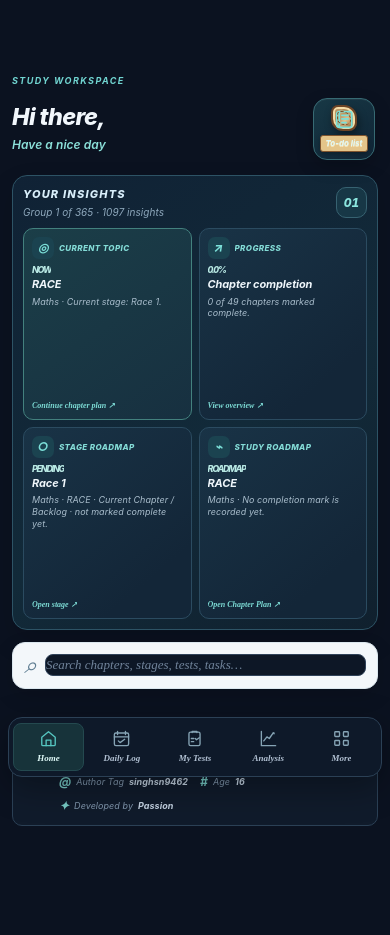
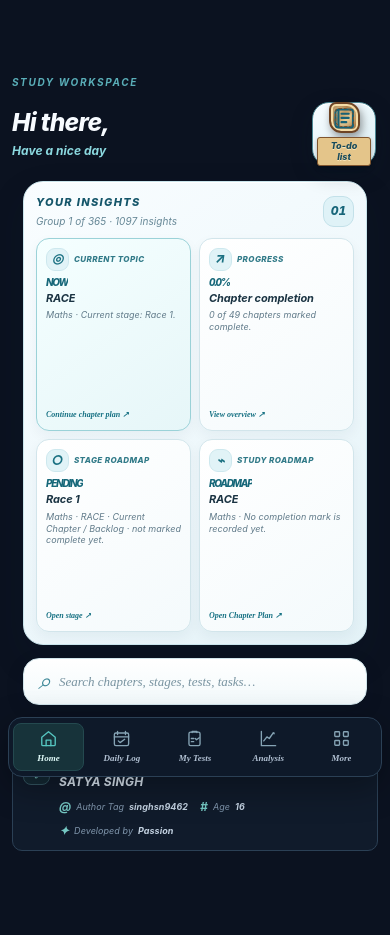
Before and after one commit to singhsn9462-rgb/StudyOrbit, a plain HTML site: page index.html in a window 390 px wide. Shown: the part 60-995 px from the top of the page. Before the commit the page ends 970 px from the top, so only its background shows below. Drawn offline with Linux system fonts and the light colour scheme.

Commit message:
Add files via upload

```diff
--- a/index.html
+++ b/index.html
@@ -339,7 +339,7 @@ body:before{background-image:linear-gradient(180deg,rgba(4,9,20,.70),rgba(5,12,2
 <header class="hero">
 <img src="./studyorbit-logo.png" alt="StudyOrbital logo" class="studyorbit-logo" width="140" onerror="this.hidden=true">
 <h1>StudyOrbital</h1>
-<span class="orbit-model-label" aria-label="Model S8.2.1">S8.2.1</span>
+<span class="orbit-model-label" aria-label="Model S8.3">S8.3</span>
 </header>
 <section class="card" id="summary"><h2>📋🏷Summary dashboard</h2><div class="stats"><div class="stat"><span>Total Chapters</span><strong id="totalChapters">51</strong></div><div class="stat"><span>Completed Chapters</span><strong id="completedCount">0</strong></div><div class="stat"><span>Overall Progress</span><strong id="percent">0%</strong></div></div><div class="bar"><div id="progressBar"></div></div><div class="small" id="distribution"></div><div class="stats" style="margin-top:14px"><div class="stat"><span>Avg. Study hr/Day</span><strong id="medianStudyHours">—</strong></div><div class="stat"><span>Consistency Meter</span><strong id="consistencyPercent">—</strong></div></div><div class="bar" aria-label="Consistency meter"><div id="consistencyBar" style="width:0%"></div></div><div class="small" id="studyMetricsHint">Log daily study time to start measuring consistency.</div></section>
 <section class="card accordion-section collapsed" id="chapterPlanSection"><h2 tabindex="0" role="button" aria-expanded="false">📑 Chapter plan</h2><div class="field"><label for="planSubject">Planning Subject</label><select id="planSubject"></select></div><p class="section-label"></p><div id="drawers"></div></section>
--- a/studyorbit-shell.css
+++ b/studyorbit-shell.css
@@ -253,3 +253,62 @@ main.wrap.so-app{min-height:100vh;min-height:100dvh;grid-template-rows:auto minm
 @media(max-height:720px) and (max-width:680px){.so-insights-panel{height:52svh;min-height:300px}.so-app .so-home-intro{padding-top:clamp(8px,calc(14svh - 55px),70px)}}
 @media(max-width:360px){.so-insights-panel{padding:8px;gap:7px;min-height:310px}.so-insight-grid{gap:5px}.so-insight-card{padding:7px 6px}.so-insight-card h3{font-size:10px}.so-insight-card p{font-size:8.5px}.so-insight-link{font-size:8px!important}.so-app .so-welcome-copy h2{font-size:22px}.so-more-item>.so-nav-button{gap:6px}}
 @media(prefers-reduced-motion:reduce){.so-mobile-nav.so-nav-refresh .so-nav-button{animation:none}.so-insight-progress i{transition:none}}
+
+
+/* S8.3 Home dashboard refinement — airy smart-home reference, restrained teal/navy, tracker sections unchanged. */
+.so-app .so-home-intro{padding-top:clamp(34px,calc(16svh - 52px),112px);margin-bottom:22px}
+.so-app .so-kicker{color:#5aaeb8;letter-spacing:1.65px;font-size:10px;margin-bottom:10px}
+.so-app .so-welcome-row{min-height:76px;gap:14px;margin-bottom:16px}
+.so-app .so-welcome-copy h2{font-size:clamp(25px,4vw,36px);font-weight:760;letter-spacing:-1px;color:#f7fbff}
+.so-app #soGreetingWish{color:#8bd8df;font-size:clamp(12px,1.6vw,14px);font-weight:650;margin-top:8px}
+.so-home-tools{flex:0 0 76px;width:76px;min-width:76px;min-height:76px}
+.so-home-tools #todoFab.todo-docked{flex:0 0 70px;width:70px;min-width:70px;height:70px;min-height:70px;border-radius:20px!important;border:1px solid #4e8995!important;background:linear-gradient(145deg,#f7fcff 0%,#dceff4 100%)!important;box-shadow:0 8px 22px #061d2b38,inset 0 1px #fff!important}
+#todoFab.todo-docked .todo-fab-symbol{width:35px;height:35px;color:#176176!important}
+#todoFab.todo-docked .todo-fab-symbol svg{width:32px;height:32px;stroke:currentColor;stroke-width:1.7}
+#todoFab.todo-docked .todo-fab-label{font-size:9px!important;color:#17495a!important;font-weight:800!important;letter-spacing:.1px}
+.so-app .so-insights-panel{width:94%;height:55svh;min-height:330px;max-height:560px;box-sizing:border-box;margin-inline:auto;padding:15px;border:1px solid #c9e4eb;border-radius:23px;background:linear-gradient(145deg,#f9fdff 0%,#edf7fb 60%,#e3f2f7 100%);box-shadow:0 15px 36px #071b2a22,inset 0 1px #fff;color:#142b3a;gap:12px}
+.so-app .so-insights-heading>div>span{font-size:11px;letter-spacing:1.35px;color:#15566a}
+.so-app .so-insights-heading small{font-size:10px;color:#668796}
+.so-app .so-insights-badge{border:1px solid #c3e1e9;background:#dff2f7;color:#176579;border-radius:11px}
+.so-app .so-insight-grid{gap:10px}
+.so-app .so-insight-card{padding:11px;border:1px solid #d2e5eb;border-radius:15px;background:linear-gradient(145deg,#fff 0%,#f4fafc 100%);box-shadow:0 5px 13px #0c33410c}
+.so-app .so-insight-card.is-priority{border-color:#9bd2d8;background:linear-gradient(145deg,#f5ffff,#e6f6f8)}
+.so-app .so-insight-icon{background:#e1f3f7;color:#1b7182;border:1px solid #cde8ee;border-radius:9px}
+.so-app .so-insight-category{color:#317a88}
+.so-app .so-insight-value{color:#166779;font-size:11px}
+.so-app .so-insight-card h3{color:#1b3443;font-size:clamp(11px,1.15vw,14px);line-height:1.3}
+.so-app .so-insight-card p{color:#607a89;font-size:10px;line-height:1.4}
+.so-app .so-insight-link{color:#167183!important}
+.so-app .so-insight-link:hover{color:#0b4a5c!important}
+.so-app .so-insight-progress{background:#d6e8ed}
+.so-app .so-insight-progress i{background:#2498a6}
+.so-app .so-insight-footer>span:nth-child(2){color:#6b8795}
+.so-app .so-insight-footer #soInsightNext{border:1px solid #c7e1e8!important;background:#e5f4f8!important;color:#185b6c!important;border-radius:9px!important}
+.so-app .so-search-wrap{width:94%;max-width:none;margin:15px auto 0}
+.so-app .so-search-box{min-height:47px;padding:0 14px;border:1px solid #d0e4ea;border-radius:16px;background:linear-gradient(180deg,#fff,#f2f9fb);box-shadow:0 6px 20px #071b2a16}
+.so-app .so-search-symbol{color:#3c8797}
+.so-app .so-search-box input{background:transparent!important;border:0!important;color:#173444!important;min-height:45px!important;font-size:13px!important;box-shadow:none!important}
+.so-app .so-search-box input::placeholder{color:#7893a0!important}
+.so-app .so-search-box button{color:#285e6c!important}
+.so-app .so-search-results{border:1px solid #c9e2e9;background:rgba(244,251,253,.80);backdrop-filter:blur(18px);box-shadow:0 18px 45px #061a2a45}
+@media(max-width:680px){
+ .so-app .so-home-intro{padding-top:clamp(34px,calc(16svh - 55px),104px);margin-bottom:18px}
+ .so-app .so-welcome-row{align-items:center;min-height:68px;gap:8px;margin-bottom:13px}
+ .so-app .so-welcome-copy h2{font-size:clamp(23px,6.3vw,29px);line-height:1.12;letter-spacing:-.65px}
+ .so-app #soGreetingWish{font-size:12px;line-height:1.35;margin-top:6px}
+ .so-home-tools{flex-basis:68px;width:68px;min-width:68px;min-height:68px}
+ .so-home-tools #todoFab.todo-docked{flex-basis:64px;width:64px;min-width:64px;height:64px;min-height:64px;border-radius:17px!important}
+ #todoFab.todo-docked .todo-fab-symbol{width:31px;height:31px}
+ #todoFab.todo-docked .todo-fab-symbol svg{width:29px;height:29px}
+ .so-app .so-insights-panel{width:94%;height:55svh;min-height:320px;max-height:520px;padding:12px;border-radius:20px;gap:9px}
+ .so-app .so-insight-grid{gap:8px}
+ .so-app .so-insight-card{padding:9px;border-radius:13px}
+ .so-app .so-insight-icon{width:23px;height:23px;flex-basis:23px;font-size:13px}
+ .so-app .so-insight-card h3{font-size:11px}
+ .so-app .so-insight-card p{font-size:9px;line-height:1.32;-webkit-line-clamp:3}
+ .so-app .so-insight-category{font-size:8px}
+ .so-app .so-insight-value{font-size:10px}
+ .so-app .so-insight-footer>span:nth-child(2){font-size:8px}
+ .so-app .so-search-wrap{width:94%;margin-top:13px}
+}
+@media(max-height:650px) and (max-width:680px){.so-app .so-home-intro{padding-top:24px}.so-app .so-insights-panel{height:55svh;min-height:280px}}
--- a/studyorbit-shell.js
+++ b/studyorbit-shell.js
@@ -68,14 +68,14 @@ workspace.append(intro,...originalSections,...nonSections);main.replaceChildren(
 const creditFooter=document.createElement('div');creditFooter.className='so-app-footer';creditFooter.setAttribute('aria-label','StudyOrbital creator credits');
 creditFooter.innerHTML='<div class="so-credit-mark" aria-hidden="true">◈</div><div class="so-credit-content"><div class="so-credit-primary"><span class="so-credit-label">SYSTEM ARCHITECT</span><strong>SATYA SINGH</strong></div><div class="so-credit-meta"><span class="so-credit-item"><span class="so-credit-symbol" aria-hidden="true">@</span><span>Author Tag</span><strong>singhsn9462</strong></span><span class="so-credit-item"><span class="so-credit-symbol" aria-hidden="true">#</span><span>Age</span><strong>16</strong></span><span class="so-credit-item so-credit-passion"><span class="so-credit-symbol" aria-hidden="true">✦</span><span>Developed by</span><strong>Passion</strong></span></div></div>';
 main.append(creditFooter);main.classList.add('so-app');
-const logo=header.querySelector('.studyorbit-logo');if(logo)logo.alt='StudyOrbital';const modelLabel=header.querySelector('.orbit-model-label');if(modelLabel){modelLabel.textContent='S8.2.1';modelLabel.setAttribute('aria-label','Model S8.2.1 Home Dashboard Update')}
+const logo=header.querySelector('.studyorbit-logo');if(logo)logo.alt='StudyOrbital';const modelLabel=header.querySelector('.orbit-model-label');if(modelLabel){modelLabel.textContent='S8.3';modelLabel.setAttribute('aria-label','Model S8.3 Home Dashboard Refresh')}
 const floatingTodo=$('todoFab');if(floatingTodo){floatingTodo.innerHTML='<span class="todo-fab-symbol" aria-hidden="true"><svg viewBox="0 0 24 24"><path d="M7 4.5h10a2 2 0 0 1 2 2v11M7 4.5a2.5 2.5 0 0 0-2.5 2.5v10A2.5 2.5 0 0 0 7 19.5h10a2 2 0 0 0 2-2M7 4.5v15M9.5 8h6M9.5 11.5h6M9.5 15h4"/></svg></span><span class="todo-fab-label">To-do list</span>'; floatingTodo.setAttribute('aria-label','To-do list');floatingTodo.classList.add('todo-docked');$('soHomeTools').appendChild(floatingTodo)}
 const todoHeading=document.querySelector('#todoOverlay .todo-heading');if(todoHeading)todoHeading.textContent='To-do list';
 const search=$('soGlobalSearch'),searchWrap=$('soSearchWrap'),results=$('soSearchResults'),searchClose=$('soSearchClose');
 const searchPlaceholder=document.createComment('StudyOrbital search position');searchWrap.before(searchPlaceholder);
 const searchScrim=document.createElement('div');searchScrim.className='so-search-scrim';searchScrim.id='soSearchScrim';searchScrim.hidden=true;searchScrim.setAttribute('aria-hidden','true');document.body.appendChild(searchScrim);
 let regularPool=[],priorityPool=[],regularCursor=0,groupNo=0,cycleNo=0,seenRegular=new Set(),currentGroupCards=[],refreshTimer=null;
-function currentHourCopy(){const now=new Date(),mins=now.getHours()*60+now.getMinutes();if(mins>=300&&mins<=720)return 'Good morning';if(mins>=721&&mins<=1020)return 'Good afternoon';if(mins>=1021&&mins<1260)return 'Good evening';if(mins>=1260)return 'Have you planned for tomorrow?';return 'Have a nice day'}
+function currentHourCopy(){const now=new Date(),mins=now.getHours()*60+now.getMinutes();if(mins>=300&&mins<=720)return 'Good morning';if(mins>=721&&mins<=1020)return 'Good afternoon';if(mins>=1021&&mins<=1260)return 'Good evening';if(mins>=1261)return 'Have you planned for tomorrow?';return 'Have a nice day'}
 function currentProfileName(){try{const user=window.StudyOrbitAuth?.getUser?.();const n=user?.user_metadata?.display_name||user?.email?.split('@')[0];if(n&&String(n).trim())return String(n).trim();}catch(_){}try{const local=localStorage.getItem('studyOrbital_display_name_v1');if(local&&local.trim())return local.trim()}catch(_){}return 'there'}
 function paintGreeting(name=currentProfileName()){const first=String(name||'there').trim().split(/\s+/)[0]||'there';$('soGreetingName').textContent=`Hi ${first},`;const wish=currentHourCopy();$('soGreetingWish').textContent=wish;}
 paintGreeting();
```
